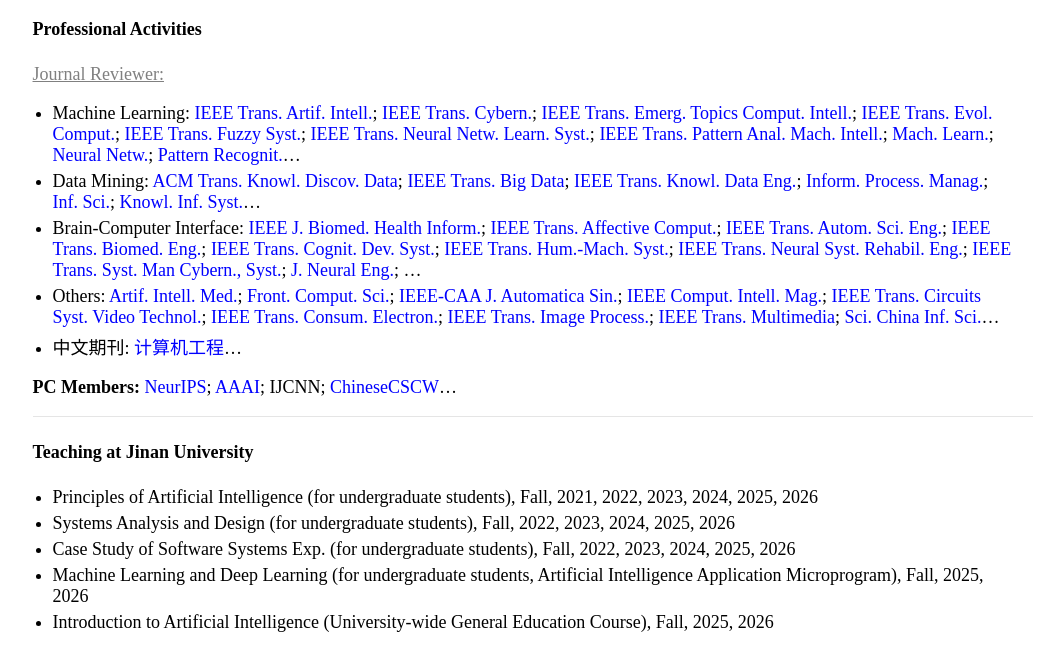
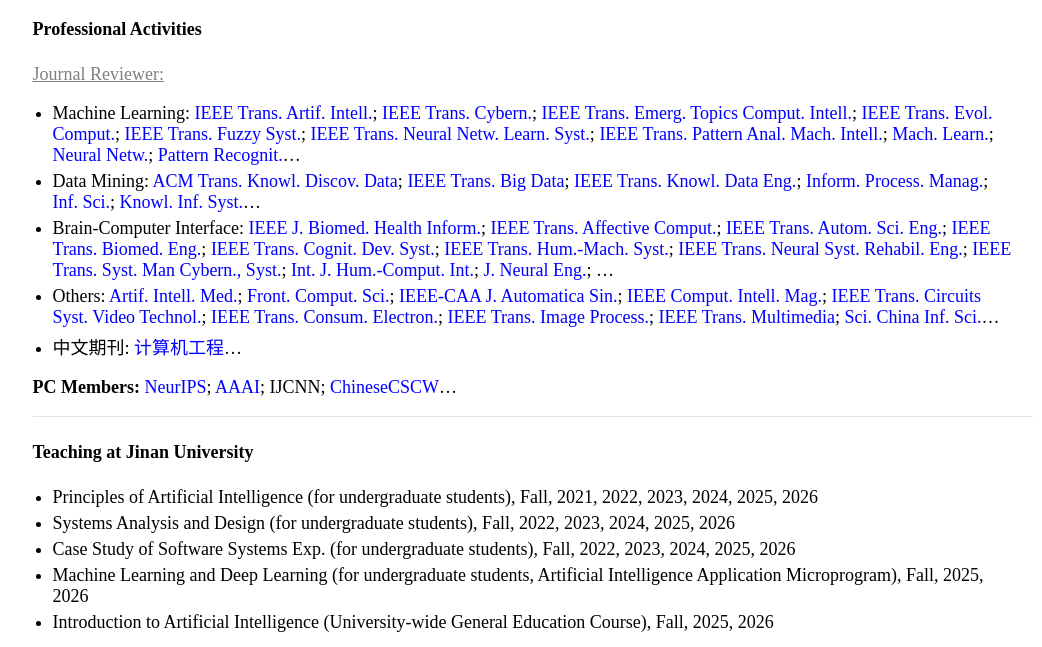
Before and after one commit to jiazhang-ml/jiazhang-ml.github.io, a Jekyll site: the page built from index.md, in a window 1280 px wide and 900 px high, scrolled down 2020 px, cut to the strip 0-647 px from the top of the window. Shown: the whole strip, without its empty margins (107-1149 px from the left). Built offline with Jekyll 4.4.1, drawn with Linux system fonts in a browser that asks for light colours.

Commit message:
Update index.md

```diff
--- a/index.md
+++ b/index.md
@@ -65,7 +65,7 @@ Research Interests: My research interests include *machine learning* and *data m
 <font color="gray"><u>Journal Reviewer:</u></font>
 * Machine Learning: [IEEE Trans. Artif. Intell.](https://mc.manuscriptcentral.com/tai-ieee); [IEEE Trans. Cybern.](https://mc.manuscriptcentral.com/cyb-ieee); [IEEE Trans. Emerg. Topics Comput. Intell.](https://mc.manuscriptcentral.com/tetci-ieee); [IEEE Trans. Evol. Comput.](https://mc.manuscriptcentral.com/tevc-ieee); [IEEE Trans. Fuzzy Syst.](https://mc.manuscriptcentral.com/tfs-ieee); [IEEE Trans. Neural Netw. Learn. Syst.](https://mc.manuscriptcentral.com/tnnls); [IEEE Trans. Pattern Anal. Mach. Intell.](https://mc.manuscriptcentral.com/tpami-cs); [Mach. Learn.](https://link.springer.com/journal/10994); [Neural Netw.](https://www.editorialmanager.com/neunet/default.aspx); [Pattern Recognit.](https://www.sciencedirect.com/journal/pattern-recognition)...
 * Data Mining: [ACM Trans. Knowl. Discov. Data](https://mc.manuscriptcentral.com/tkdd); [IEEE Trans. Big Data](https://mc.manuscriptcentral.com/tbd-cs); [IEEE Trans. Knowl. Data Eng.](https://mc.manuscriptcentral.com/tkde-cs); [Inform. Process. Manag.](https://www.editorialmanager.com/ipm/default.aspx); [Inf. Sci.](https://www.sciencedirect.com/journal/information-sciences); [Knowl. Inf. Syst.](https://www.springer.com/journal/10115)...
-* Brain-Computer Interface: [IEEE J. Biomed. Health Inform.](https://mc.manuscriptcentral.com/jbhi-embs); [IEEE Trans. Affective Comput.](https://mc.manuscriptcentral.com/taffc-cs); [IEEE Trans. Autom. Sci. Eng.](https://mc.manuscriptcentral.com/t-ase); [IEEE Trans. Biomed. Eng.](https://mc.manuscriptcentral.com/tbme-embs); [IEEE Trans. Cognit. Dev. Syst.](https://mc.manuscriptcentral.com/tcds-ieee); [IEEE Trans. Hum.-Mach. Syst.](https://mc.manuscriptcentral.com/thms); [IEEE Trans. Neural Syst. Rehabil. Eng.](https://mc.manuscriptcentral.com/tnsre-embs); [IEEE Trans. Syst. Man Cybern., Syst.](https://mc.manuscriptcentral.com/systems); [J. Neural Eng.](https://mc04.manuscriptcentral.com/jne-iop); ...
+* Brain-Computer Interface: [IEEE J. Biomed. Health Inform.](https://mc.manuscriptcentral.com/jbhi-embs); [IEEE Trans. Affective Comput.](https://mc.manuscriptcentral.com/taffc-cs); [IEEE Trans. Autom. Sci. Eng.](https://mc.manuscriptcentral.com/t-ase); [IEEE Trans. Biomed. Eng.](https://mc.manuscriptcentral.com/tbme-embs); [IEEE Trans. Cognit. Dev. Syst.](https://mc.manuscriptcentral.com/tcds-ieee); [IEEE Trans. Hum.-Mach. Syst.](https://mc.manuscriptcentral.com/thms); [IEEE Trans. Neural Syst. Rehabil. Eng.](https://mc.manuscriptcentral.com/tnsre-embs); [IEEE Trans. Syst. Man Cybern., Syst.](https://mc.manuscriptcentral.com/systems); [Int. J. Hum.-Comput. Int.](https://mc.manuscriptcentral.com/hihc); [J. Neural Eng.](https://mc04.manuscriptcentral.com/jne-iop); ...
 * Others: [Artif. Intell. Med.](https://www.editorialmanager.com/aiim/Default.aspx); [Front. Comput. Sci.](https://link.springer.com/journal/11704); [IEEE-CAA J. Automatica Sin.](https://mc03.manuscriptcentral.com/ieee-jas); [IEEE Comput. Intell. Mag.](https://mc.manuscriptcentral.com/cim-ieee); [IEEE Trans. Circuits Syst. Video Technol.](https://mc.manuscriptcentral.com/tcsvt); [IEEE Trans. Consum. Electron.](https://mc.manuscriptcentral.com/tce-ieee); [IEEE Trans. Image Process.](https://mc.manuscriptcentral.com/tip-ieee); [IEEE Trans. Multimedia](https://mc.manuscriptcentral.com/tmm-ieee); [Sci. China Inf. Sci.](https://mc03.manuscriptcentral.com/scis)...
 * 中文期刊: [计算机工程](https://www.ecice06.com/CN/1000-3428/home.shtml)...
 
```
